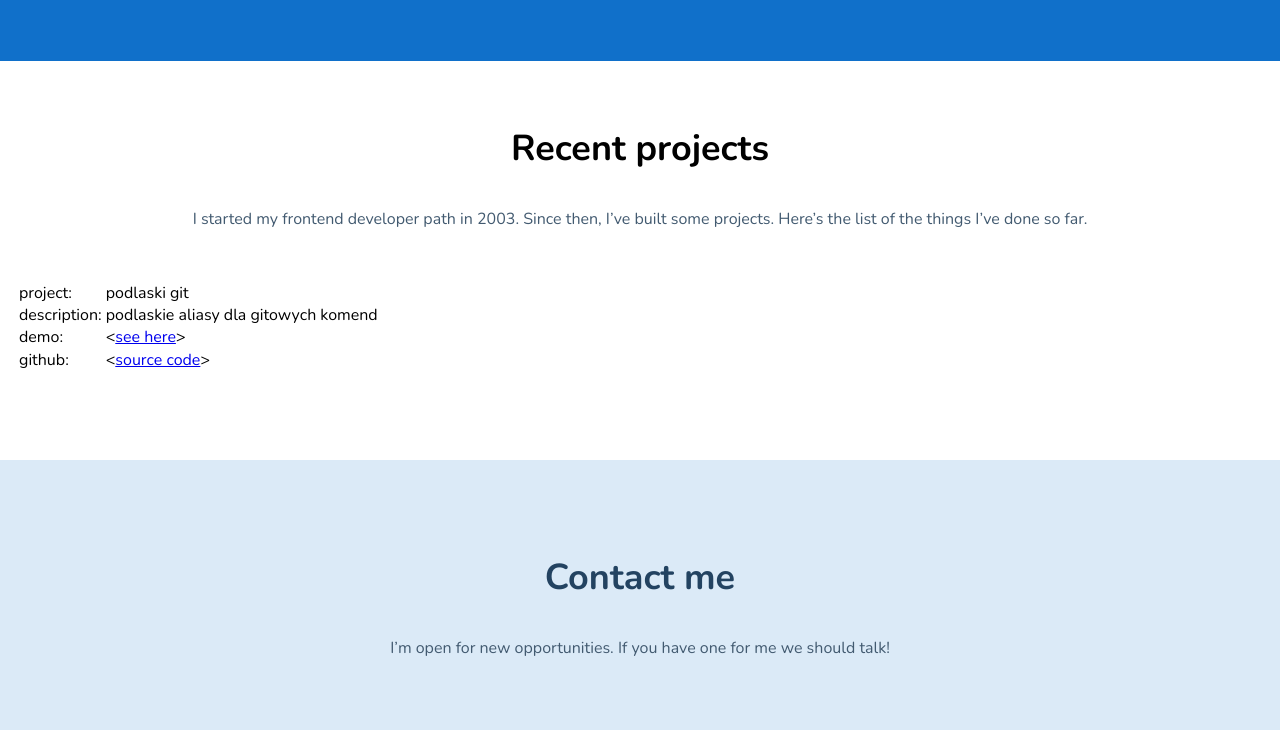
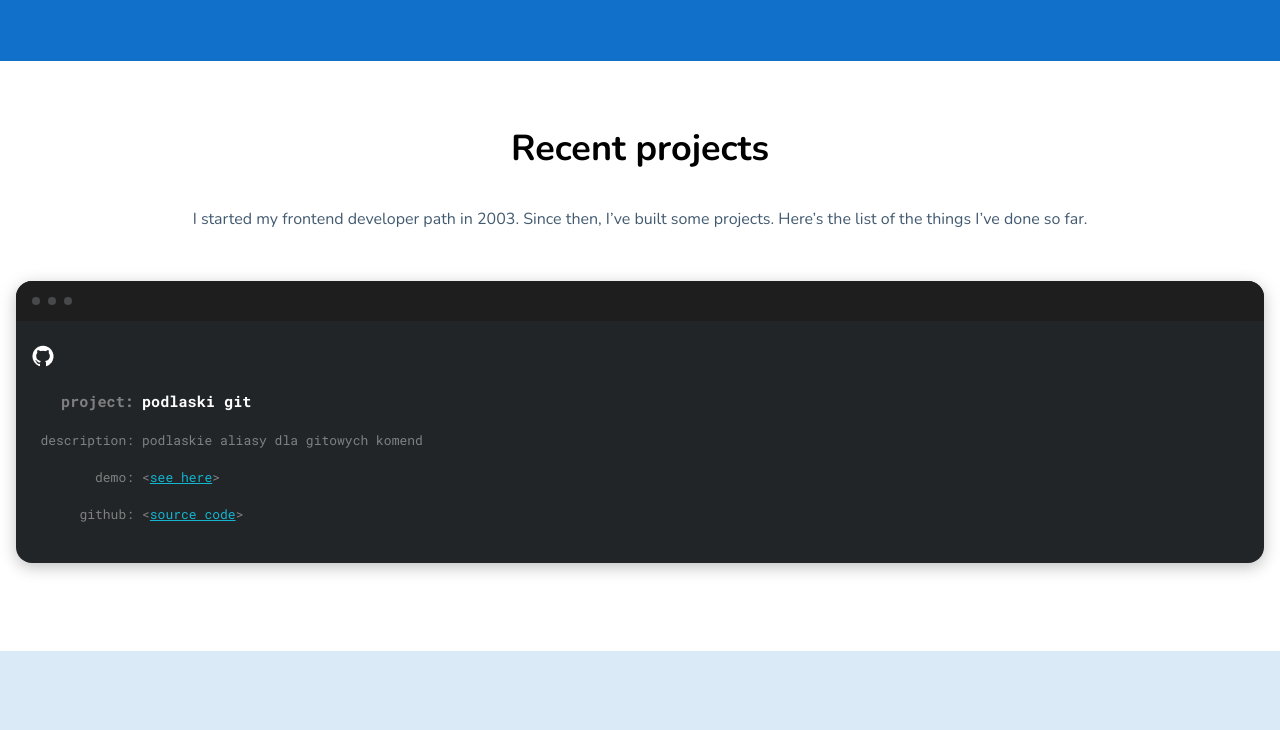
Before and after one commit to haciajulia/haciajulia.github.io, a website built with webpack: page src/pages/index.html in a window 1280 px wide. Shown: the part 2270-3000 px from the top of the page. Built offline with nearby package versions, Linux system fonts and the light colour scheme.

Commit message:
git window finished

```diff
--- a/src/pages/index.html
+++ b/src/pages/index.html
@@ -58,8 +58,9 @@
           </p>
         </div>
         <div class="contact__flex">
-        <a class="contact__mail" href="mailto:haciajulia@gmail.com"
-          >haciajulia@gmail.com</a>
+          <a class="contact__mail" href="mailto:haciajulia@gmail.com"
+            >haciajulia@gmail.com</a
+          >
         </div>
       </section>
       <section class="skills" id="skills">
@@ -141,28 +142,42 @@
           I’ve built some projects. Here’s the list of the things I’ve
           done so far.
         </p>
-        <article>
-          <div class="projects__grid">
-            <table>
-              <tr>
-                <td>project:</td>
-                <td>podlaski git</td>
-              </tr>
-              <tr>
-                <td>description:</td>
-                <td>podlaskie aliasy dla gitowych komend</td>
-              </tr>
-              <tr>
-                <td>demo:</td>
-                <td>&lt<a href="#">see here</a>&gt</td>
-              </tr>
-              <tr>
-                <td>github:</td>
-                <td>&lt<a href="#">source code</a>&gt</td>
-              </tr>
-            </table>
-          </div>
-        </article>
+        <div class="projects__grid">
+          <article class="project">
+            <div class="project__window">
+              <span class="project__circle"></span>
+              <span class="project__circle"></span>
+              <span class="project__circle"></span>
+            </div>
+            <div class="project__content">
+              <img src="../assets/img/git.png" alt="" />
+              <h3 class="project__grid project__title">
+                <span class="project__label">project:</span>
+                <span class="project__title--special"
+                  >podlaski git</span
+                >
+              </h3>
+              <p class="project__grid">
+                <span class="project__label">description:</span>
+                <span>podlaskie aliasy dla gitowych komend</span>
+              </p>
+              <p class="project__grid">
+                <span class="project__label">demo:</span>
+                <span
+                  >&lt<a class="project__link" href="#">see here</a
+                  >&gt</span
+                >
+              </p>
+              <p class="project__grid">
+                <span class="project__label">github:</span>
+                <span
+                  >&lt<a class="project__link" href="#">source code</a
+                  >&gt</span
+                >
+              </p>
+            </div>
+          </article>
+        </div>
       </section>
       <section class="contact" id="contact">
         <h2 class="contact__header">Contact me</h2>
--- a/src/scss/modules/projects.scss
+++ b/src/scss/modules/projects.scss
@@ -15,3 +15,55 @@
     margin: 0 0 46px;
   }
 }
+
+.project {
+  background-color: #212528;
+  color: #808082;
+  font-family: "Roboto Mono", monospace;
+  font-size: 13px;
+  line-height: 24px;
+  box-shadow: 0px 4px 16px rgba(0, 0, 0, 0.25);
+  border-radius: 16px;
+  overflow: hidden;
+  &__content {
+      padding: 24px 16px;
+  }
+  &__grid {
+      display: grid;
+      grid-template-columns: 102px 1fr;
+      column-gap: 8px;
+  }
+  &__label {
+      display: block;
+      text-align: right;
+  }
+  &__link {
+    color: #14b5d0;
+  }
+  &__window {
+      background-color: #1e1e1e;
+      height: 40px;
+      display: flex;
+      padding: 16px;
+    }
+  &__circle {
+    background: #464A4D;
+    width: 8px;
+    height: 8px;
+    display: block;
+    border-radius: 50%;
+    margin-right: 8px;
+  }
+&__title {
+    &--special {
+  font-weight: bold;
+  color: white;
+}
+}
+}
+
+
+ .git {
+    z-index: 100;
+    position: fixed;
+ }
```
Also changed, not shown: src/assets/img/git.png (added). Lines whose indentation alone changed are shown as unchanged.
